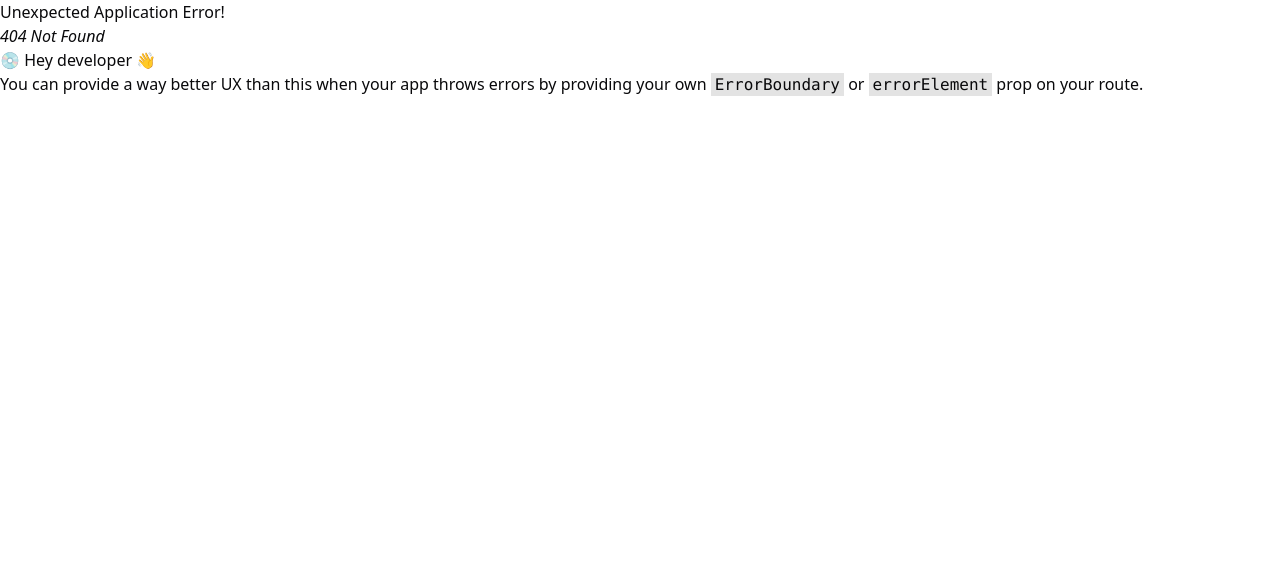
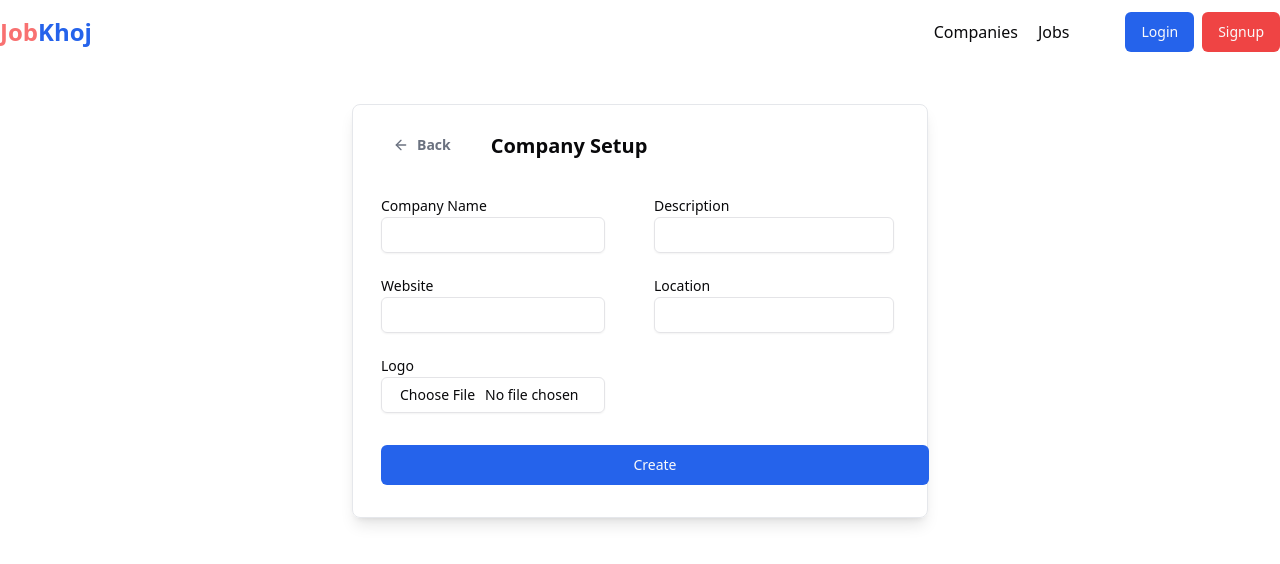
Before and after one commit to SachinSrestha/JbKhoj, a React (Vite) app in the folder frontend/: page /admin/companies/setup in a window 1280 px wide. Before the commit this address had no page. Shown: the top 564 px of the page. Built offline with nearby package versions, Linux system fonts and the light colour scheme.

Commit message:
Added admin privilages

```diff
--- a/frontend/src/components/shared/CompaniesTable.jsx
+++ b/frontend/src/components/shared/CompaniesTable.jsx
@@ -11,8 +11,12 @@ import {
 import { Avatar, AvatarImage } from "../ui/avatar";
 import { Popover, PopoverContent, PopoverTrigger } from "../ui/popover";
 import { Edit2, MoreHorizontal } from "lucide-react";
+import { useSelector } from "react-redux";
+import useGetAllCompanies from "../../hooks/useGetAllCompanies";
 
 function CompaniesTable() {
+  useGetAllCompanies();
+  const { allCompanies } = useSelector((store) => store.company);
   return (
     <div>
       <Table>
@@ -26,29 +30,30 @@ function CompaniesTable() {
           </TableRow>
         </TableHeader>
         <TableBody>
-          <TableRow>
+          {allCompanies?.map((company, index) => (
+            <TableRow key={index}>
               <TableCell>
                 <Avatar>
-                <AvatarImage
-                  src="https://www.shutterstock.com/image-vector/circle-line-simple-design-logo-600nw-2174926871.jpg"
-
-                />
+                  <AvatarImage src="https://www.shutterstock.com/image-vector/circle-line-simple-design-logo-600nw-2174926871.jpg" />
                 </Avatar>
               </TableCell>
-            <TableCell>Company Name</TableCell>
-            <TableCell>2024-11-07</TableCell>
+              <TableCell>{company?.name}</TableCell>
+              <TableCell>{company?.createdAt?.split("T")[0]}</TableCell>
               <TableCell className="text-right cursor-pointer">
                 <Popover>
-                <PopoverTrigger><MoreHorizontal/></PopoverTrigger>
+                  <PopoverTrigger>
+                    <MoreHorizontal />
+                  </PopoverTrigger>
                   <PopoverContent className="w-32">
                     <div className="flex items-center gap-3 w-fit cursor-pointer">
-                    <Edit2 className="size-4"/>
+                      <Edit2 className="size-4" />
                       <span className="text-base">Edit</span>
                     </div>
                   </PopoverContent>
                 </Popover>
               </TableCell>
             </TableRow>
+          ))}
         </TableBody>
       </Table>
     </div>
--- /dev/null
+++ b/frontend/src/hooks/useGetAllCompanies.jsx
@@ -0,0 +1,24 @@
+import { setAllCompanies } from "@/store/companySlice.js";
+import axios from "axios";
+import { useEffect } from "react";
+import { useDispatch } from "react-redux";
+import { COMPANY_API_END_POINT } from "../utils/constant.js";
+
+const useGetAllCompanies = ()=>{
+    const dispatch = useDispatch();
+    useEffect(()=>{
+        const fetchAllCompanies = async()=>{
+            try {
+                const res = await axios.get(`${COMPANY_API_END_POINT}/mycompanies`, {withCredentials:true});
+                if(res.data.success){
+                    dispatch(setAllCompanies(res.data.companies))
+                }
+            } catch (error) {
+                console.log(error)
+            }
+        }
+        fetchAllCompanies();
+    },[])
+}
+
+export default useGetAllCompanies
--- a/frontend/src/pages/AdminCompanies.jsx
+++ b/frontend/src/pages/AdminCompanies.jsx
@@ -1,24 +1,33 @@
-import CompaniesTable from '@/components/shared/CompaniesTable'
-import Navbar from '@/components/shared/Navbar'
-import { Button } from '@/components/ui/button'
-import { Input } from '@/components/ui/input'
-import React from 'react'
+import CompaniesTable from "@/components/shared/CompaniesTable";
+import Navbar from "@/components/shared/Navbar";
+import { Button } from "@/components/ui/button";
+import { Input } from "@/components/ui/input";
+import React from "react";
+import { useSelector } from "react-redux";
+import { useNavigate } from "react-router-dom";
 
 function AdminCompanies() {
+  const navigate = useNavigate();
+
   return (
     <div>
-        <Navbar/>
-        <div className='max-w-6xl mx-auto mt-12'>
-            <div className='flex justify-between'>
-                <Input className="w-48" placeholder ="Filter by name"/>
-                <Button>New Company</Button>
-            </div>
-            <div className='mt-6'>
-                <CompaniesTable/>
-            </div>
+      <Navbar />
+      <div className="max-w-6xl mx-auto mt-12">
+        <div className="flex justify-between">
+          <Input className="w-48" placeholder="Filter by name" />
+          <Button
+            className="bg-blue-600 hover:bg-blue-500 active:bg-blue-700"
+            onClick={() => navigate("/admin/companies/create")}
+          >
+            New Company
+          </Button>
         </div>
+        <div className="mt-6">
+          <CompaniesTable />
+        </div>
+      </div>
     </div>
-  )
+  );
 }
 
-export default AdminCompanies
+export default AdminCompanies;
--- /dev/null
+++ b/frontend/src/pages/AdminCompanyCreate.jsx
@@ -0,0 +1,69 @@
+import Navbar from "@/components/shared/Navbar";
+import { Button } from "@/components/ui/button";
+import { Input } from "@/components/ui/input";
+import { Label } from "@/components/ui/label";
+import React, { useState } from "react";
+import { useNavigate } from "react-router-dom";
+
+function AdminCompanyCreate() {
+    const [companyName, setCompanyName] = useState("");
+    const [error, setError] = useState("");
+  const navigate = useNavigate();
+
+  const handleChange = (e) => {
+    setCompanyName(e.target.value);
+  };
+
+  const submitHandler = ()=>{
+    if(!companyName){
+        setError("Company Name is Required");
+    }else{
+        navigate("/admin/companies/setup")
+    }
+  }
+  return (
+    <div>
+      <Navbar />\
+      <div className="max-w-[850px] mx-auto">
+        <h1 className="text-[27px] mt-8 font-bold text-blue-600">
+          Your Company Name
+        </h1>
+        <p className="text-gray-500">
+          Choose your company name here. You can chnage it later.
+        </p>
+
+        <div className="mt-10 space-y-2">
+          <Label className="text-[16px] ml-2">Company Name</Label>
+          <Input
+            type="text"
+            value={companyName}
+            onChange ={handleChange}
+            className="max-w-3xl px-4 py-5 text-[17px]  border-2 border-gray-200"
+            placeholder="Microsoft, Google, etc."
+          />
+          {
+            error==="" ? null : <p className="text-red-500">{error}</p>
+          }
+        </div>
+
+        <div className="flex gap-2 mt-8">
+          <Button
+            variant="outline"
+            className="active:bg-gray-200"
+            onClick={() => navigate("/admin/companies")}
+          >
+            Cancel
+          </Button>
+          <Button
+            className="bg-blue-600 hover:bg-blue-500 active:bg-blue-700"
+            onClick={submitHandler}
+          >
+            Continue
+          </Button>
+        </div>
+      </div>
+    </div>
+  );
+}
+
+export default AdminCompanyCreate;
--- /dev/null
+++ b/frontend/src/pages/AdminCompanySetup.jsx
@@ -0,0 +1,156 @@
+import Navbar from "@/components/shared/Navbar";
+import { Button } from "@/components/ui/button";
+import { Input } from "@/components/ui/input";
+import { Label } from "@/components/ui/label";
+import axios from "axios";
+import { COMPANY_API_END_POINT } from "../utils/constant.js";
+import { ArrowLeft, Loader2 } from "lucide-react";
+import React, { useState } from "react";
+import { useDispatch } from "react-redux";
+import { useNavigate } from "react-router-dom";
+import { setCompany } from "@/store/companySlice.js";
+import { toast } from "sonner";
+
+function AdminCompanySetup() {
+  const dispatch = useDispatch();
+  const navigate = useNavigate();
+  const [input, setInput] = useState({
+    name: "",
+    description: "",
+    website: "",
+    location: "",
+    file: "",
+  });
+  const [loading, setLoading] = useState(false);
+
+  const changeEventHandler = (e) => {
+    setInput({ ...input, [e.target.name]: e.target.value });
+  };
+
+  const changeFileHandler = (e) => {
+    setInput({ ...input, file: e.target.files?.[0] });
+  };
+
+  const submitHandler = async (e) => {
+    e.preventDefault();
+    setLoading(true);
+    const formData = new FormData();
+    formData.append("name", input.name);
+    formData.append("description", input.description);
+    formData.append("website", input.website);
+    formData.append("location", input.location);
+    if (input.file) formData.append("file", input.file);
+
+    try {
+      const res = await axios.post(
+        `${COMPANY_API_END_POINT}/register`,
+        formData,
+        {
+          headers: {
+            "Content-Type": "multipart/form-data",
+          },
+          withCredentials: true,
+        }
+      );
+      if (res.data.success) {
+        dispatch(setCompany(res.data.company));
+        navigate("/admin/companies");
+        toast.success(res.data.message);
+      }
+    } catch (error) {
+      console.log(error);
+      toast.error(error.response.data.message);
+    } finally {
+      setLoading(false);
+    }
+  };
+
+  return (
+    <div>
+      <Navbar />
+      <div className="max-w-xl mx-auto my-10">
+        <div className=" rounded-lg shadow-lg border-[1px] border-gray-200">
+          <form onSubmit={submitHandler}>
+            <div className="ml-6 mt-5 ">
+              <Button variant="ghost" className="text-gray-500 font-semibold">
+                <ArrowLeft className="w-9" />
+                <span>Back</span>
+              </Button>
+              <span className="text-xl font-bold ml-6">Company Setup</span>
+            </div>
+            <div className="grid grid-cols-2 ml-7 pb-8 mt-7 ">
+              <div>
+                <Label>Company Name</Label>
+                <Input
+                  className="w-56 "
+                  type="text"
+                  name="name"
+                  value={input.name}
+                  onChange={changeEventHandler}
+                />
+              </div>
+              <div>
+                <Label>Description</Label>
+                <Input
+                  type="text"
+                  name="description"
+                  className="w-60 "
+                  value={input.description}
+                  onChange={changeEventHandler}
+                />
+              </div>
+              <div className="mt-5">
+                <Label>Website</Label>
+                <Input
+                  className="w-56 "
+                  type="text"
+                  name="website"
+                  value={input.website}
+                  onChange={changeEventHandler}
+                />
+              </div>
+              <div className="mt-5">
+                <Label>Location</Label>
+                <Input
+                  className="w-60 "
+                  type="text"
+                  name="location"
+                  value={input.location}
+                  onChange={changeEventHandler}
+                />
+              </div>
+              <div className="mt-5">
+                <Label>Logo</Label>
+                <Input
+                  className="w-56 pt-[6px] cursor-pointer"
+                  type="file"
+                  accept="image/*"
+                  name="file"
+                  onChange={changeFileHandler}
+                />
+              </div>
+            </div>
+            {loading ? (
+              <div className="mx-auto w-full mt-7 mb-4">
+                <Button className="w-full bg-blue-500 hover:bg-blue-400 active:bg-blue-600">
+                  {" "}
+                  <Loader2 className="mr-1 h-4 w-4 animate-spin" />
+                  Please Wait
+                </Button>
+              </div>
+            ) : (
+              <Button
+                className="bg-blue-600 hover:bg-blue-500 active:bg-blue-700 w-[548px] mx-7 mb-8"
+                type="submit"
+              >
+                Create
+              </Button>
+            )}
+          </form>
+        </div>
+      </div>
+    </div>
+  );
+}
+
+export default AdminCompanySetup;
--- /dev/null
+++ b/frontend/src/store/companySlice.js
@@ -0,0 +1,21 @@
+import { createSlice } from "@reduxjs/toolkit";
+
+const companySlice = createSlice({
+    name:"company",
+    initialState:{
+        allCompanies:[],
+        singleCompany:null,
+    },
+    reducers:{
+        setAllCompanies:(state,action)=>{
+            state.allCompanies = action.payload;
+        },
+        setCompany:(state, action)=> {
+            state.singleCompany = action.payload;
+        },
+    }
+})
+
+export const {setCompany, setAllCompanies} = companySlice.actions;
+
+export default companySlice.reducer
--- a/frontend/src/store/store.js
+++ b/frontend/src/store/store.js
@@ -13,6 +13,7 @@ import storage from "redux-persist/lib/storage";
 
 import authSlice from "./authSlice.js";
 import jobSlice from "./jobslice.js";
+import companySlice from "./companySlice.js"
 
 const persistConfig = {
   key: "root",
@@ -23,6 +24,7 @@ const persistConfig = {
 const rootReducer = combineReducers({
   auth: authSlice,
   job: jobSlice,
+  company:companySlice,
 });
 const persistedReducer = persistReducer(persistConfig, rootReducer);
 
--- a/frontend/src/utils/constant.js
+++ b/frontend/src/utils/constant.js
@@ -1,3 +1,4 @@
 export const USER_API_END_POINT ="http://localhost:4000/job/user";
 export const JOB_API_END_POINT ="http://localhost:4000/job";
 export const APPLICATION_API_END_POINT ="http://localhost:4000/job/application";
+export const COMPANY_API_END_POINT ="http://localhost:4000/job/company";
```
Also changed, not shown: frontend/src/App.jsx (+10 -1 lines). Lines whose indentation alone changed are shown as unchanged.
